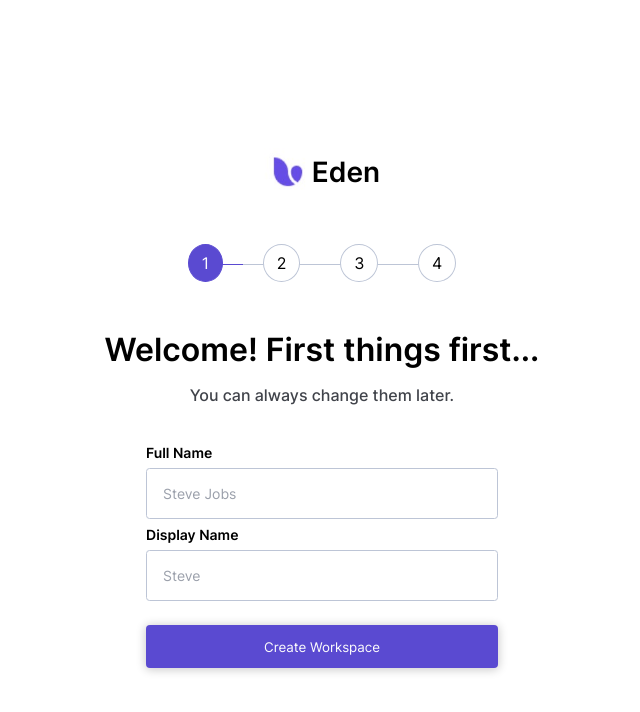
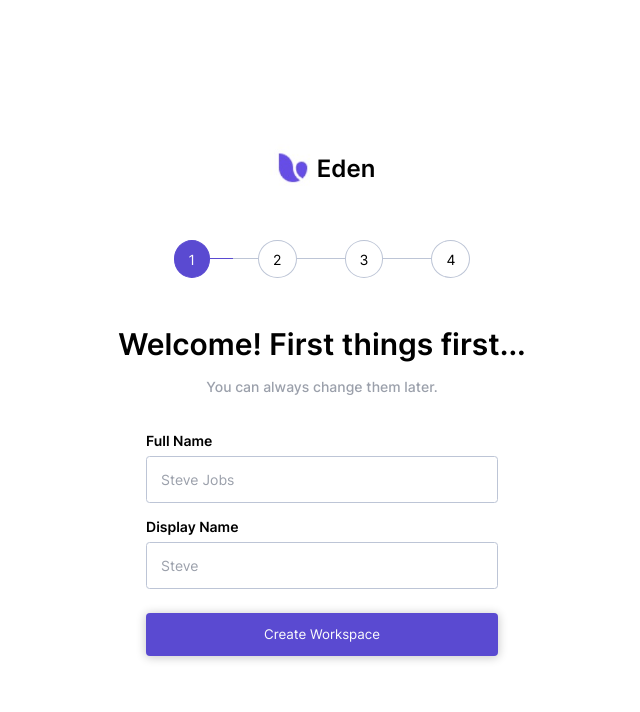
Before and after one commit to manishasoni7/Onboarding, a React (Create React App) app: page / in a window 1280 px wide. Shown: the top 712 px of the page, without its empty margins (318-958 px from the left). Built offline with nearby package versions, Linux system fonts and the light colour scheme.

Commit message:
Minor style updates

```diff
--- a/src/components/Input/index.scss
+++ b/src/components/Input/index.scss
@@ -15,7 +15,7 @@
   }
   .default-input {
     outline: none;
-    padding: 1rem;
+    padding: 0.875rem;
     border: 1px solid $border-clr;
     border-radius: 0.25em;
     font-size: $fs-14;
@@ -29,7 +29,7 @@
   }
   .static {
     &-input {
-      padding-left: 10rem;
+      padding-left: 9.25rem;
     }
     &-data {
       box-sizing: border-box;
@@ -40,7 +40,7 @@
       color: $text-clr-grey;
       border: 1px solid $border-clr;
       background-color: $background-light;
-      padding: 1rem;
+      padding: 0.875rem;
       border-radius: 0.25em 0 0 0.25em;
       font-size: $fs-14;
     }
--- a/src/components/MultiStep/index.scss
+++ b/src/components/MultiStep/index.scss
@@ -3,33 +3,34 @@
 .multistep {
   list-style: none;
   display: flex;
-  gap: 2.5rem;
+  gap: 3rem;
   padding: 0;
   margin: 0;
+  font-size: $fs-14;
   li {
-    padding: 0.5em 0.8em;
+    padding: 0.675em 1em;
     border: 1px solid $border-clr;
     background-color: white;
     border-radius: 50%;
     position: relative;
     &:not(:last-child):after {
       content: "";
-      width: 1.55em;
+      width: 1.975em;
       height: 1px;
       background: $border-clr;
       position: absolute;
       top: 1.2em;
-      left: 2em;
+      left: 2.5em;
       z-index: -1;
     }
     &:not(:first-child):before {
       content: "";
-      width: 1.55em;
+      width: 1.975em;
       height: 1px;
       background: $border-clr;
       position: absolute;
       top: 1.2em;
-      right: 2em;
+      right: 2.5em;
       z-index: -1;
     }
     &.completed::after,
--- a/src/components/Onboarding/index.scss
+++ b/src/components/Onboarding/index.scss
@@ -10,10 +10,9 @@
   &-heading {
     display: flex;
     align-items: center;
-
     h1 {
       font-family: $ff-semibold;
-      font-size: 1.75rem;
+      font-size: 1.5rem;
       margin: 0;
     }
     img {
@@ -27,33 +26,37 @@
     align-items: center;
     justify-content: center;
     gap: 1em;
-    margin: 0 2em;
+    margin: 0 2em 1em 2em;
     &-heading {
       font-family: $ff-semibold;
-      font-size: 2rem;
+      font-size: 1.875rem;
       text-align: center;
     }
     &-desc {
       font-family: $ff-medium;
-      color: $text-clr;
+      font-size: $fs-14;
+      color: $text-clr-grey;
       margin-bottom: 1em;
     }
     &-cards {
       display: flex;
-      gap: 1.75em;
+      gap: 2em;
       & > * {
         flex: 1;
       }
     }
     &-form {
+      display: flex;
+      flex-direction: column;
+      gap: 0.5em;
       width: 22rem;
       @media (max-width: 400px) {
         width: unset;
-        margin: 0 4rem;
+        margin: 0 3rem;
       }
     }
     .default-btn {
-      margin-top: 1.5rem;
+      margin-top: 1rem;
       width: 100%;
     }
     img{
```
